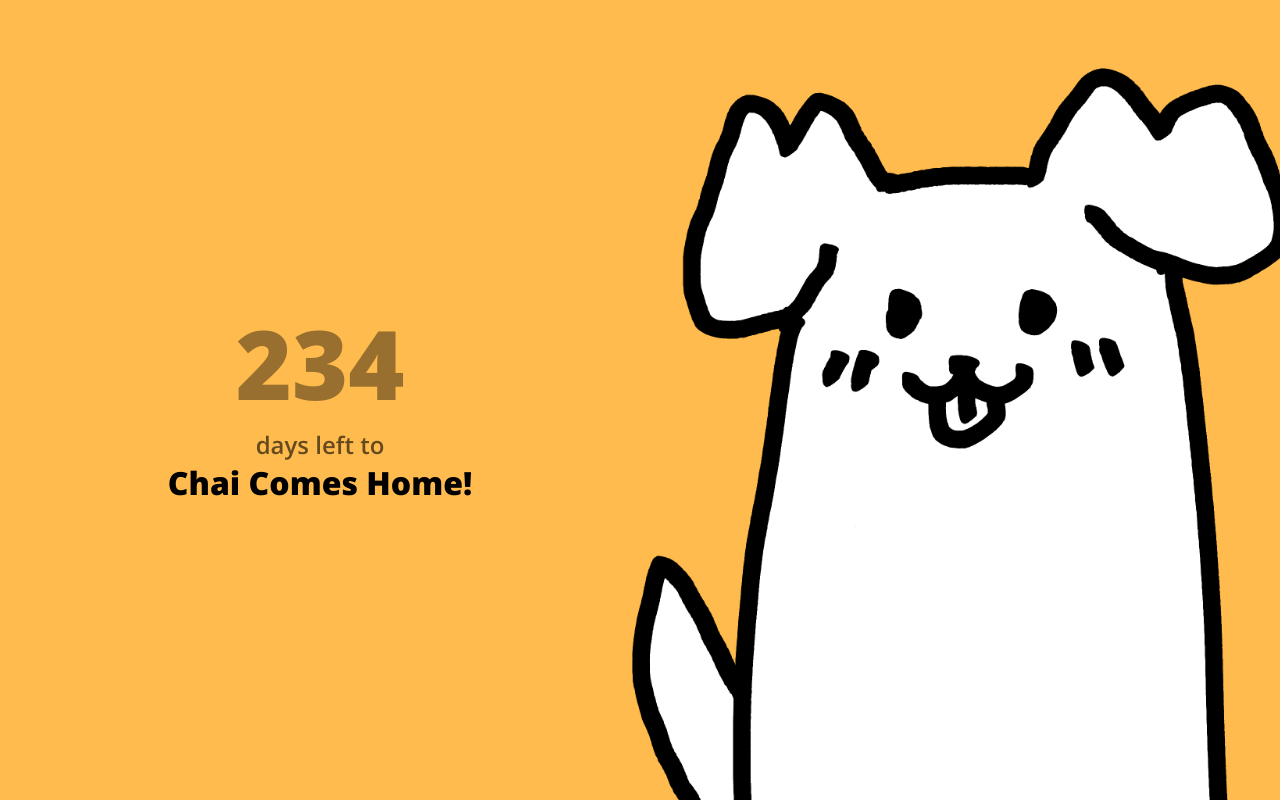
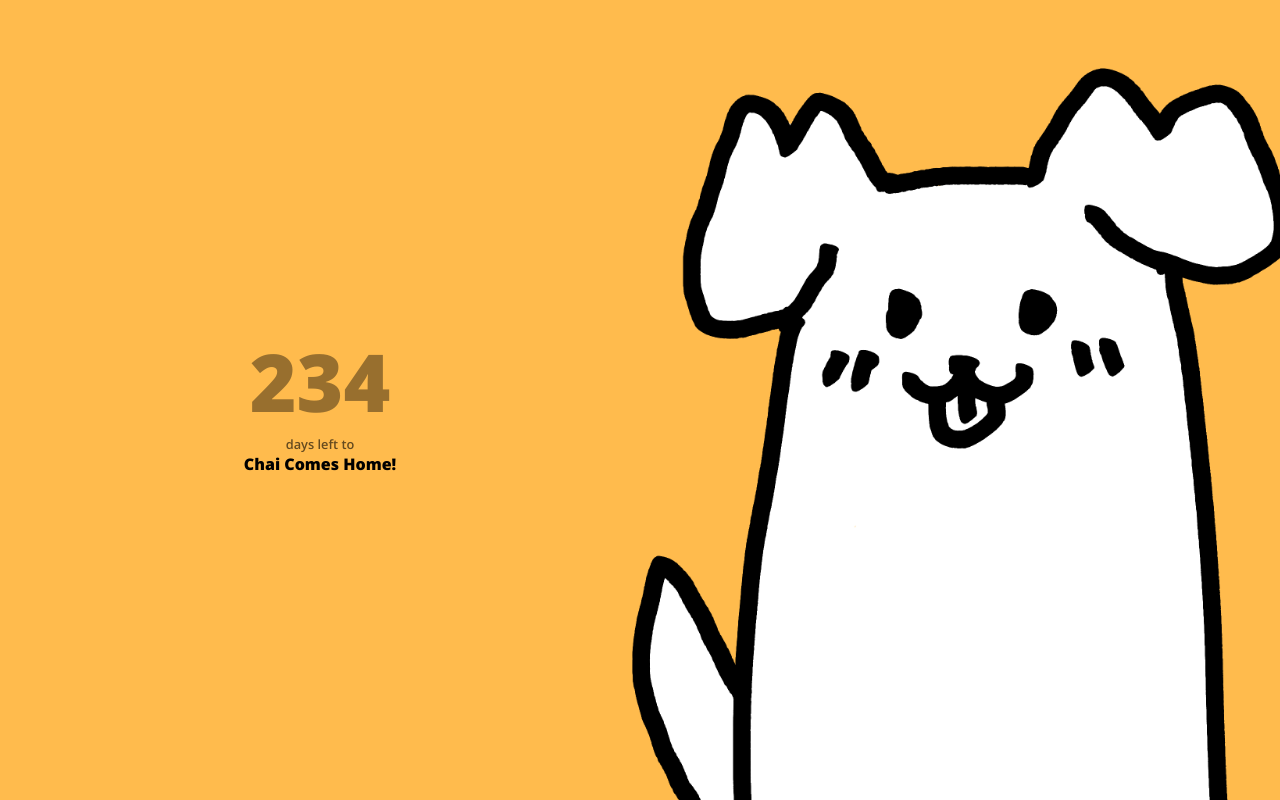
Before and after one commit to elbert-git/LDR_Countdown, a plain HTML site: page index.html in a window 1280 px wide. Drawn offline with nearby package versions, Linux system fonts and the light colour scheme.

Commit message:
changed size

```diff
--- a/index.html
+++ b/index.html
@@ -40,13 +40,13 @@
     }
     #count{
       font-weight: 900;
-      font-size: 6rem;
+      font-size: 5rem;
       opacity: 0.4;
       margin: 0rem;
     }
     #line1, #line2{
       text-align: center;
-      font-size: 1.5rem;
+      font-size: 0.8rem;
       font-weight: 600;
     }
     #line1{
@@ -54,7 +54,7 @@
     }
     #line2{
       font-weight: 800;
-      font-size: 2rem;
+      font-size: 1rem;
     }
   </style>
 </head>
```
